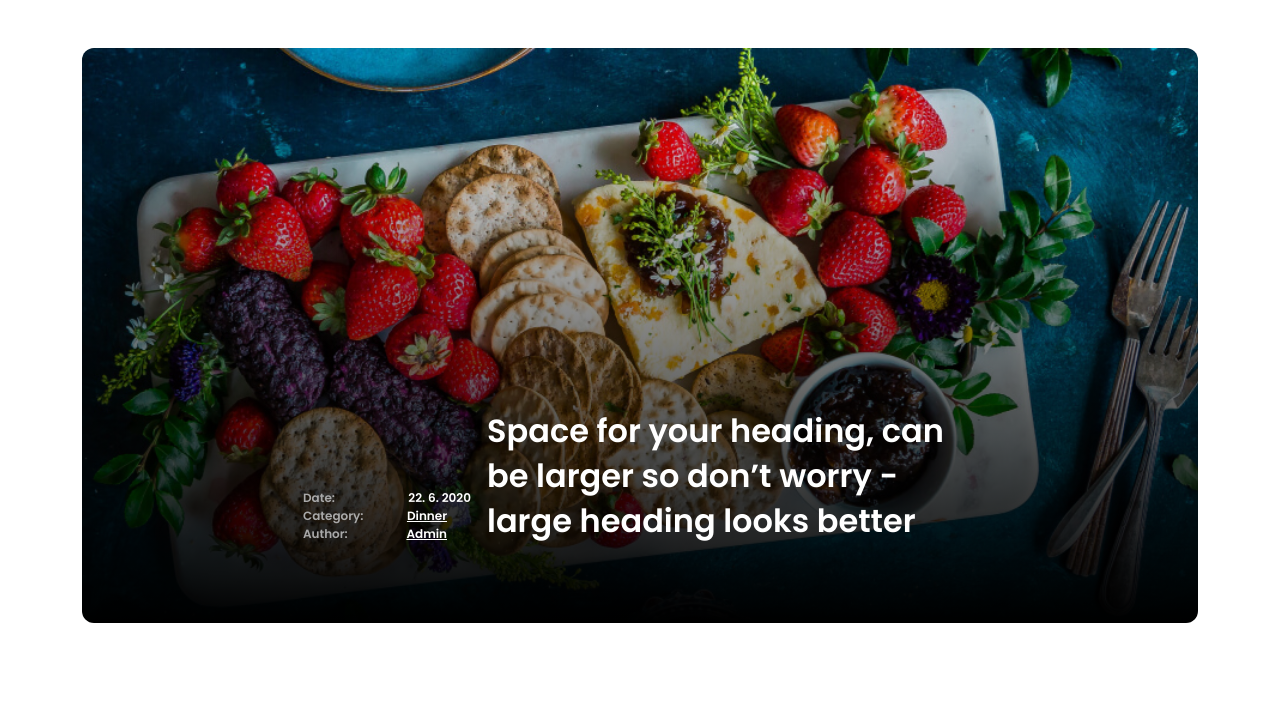
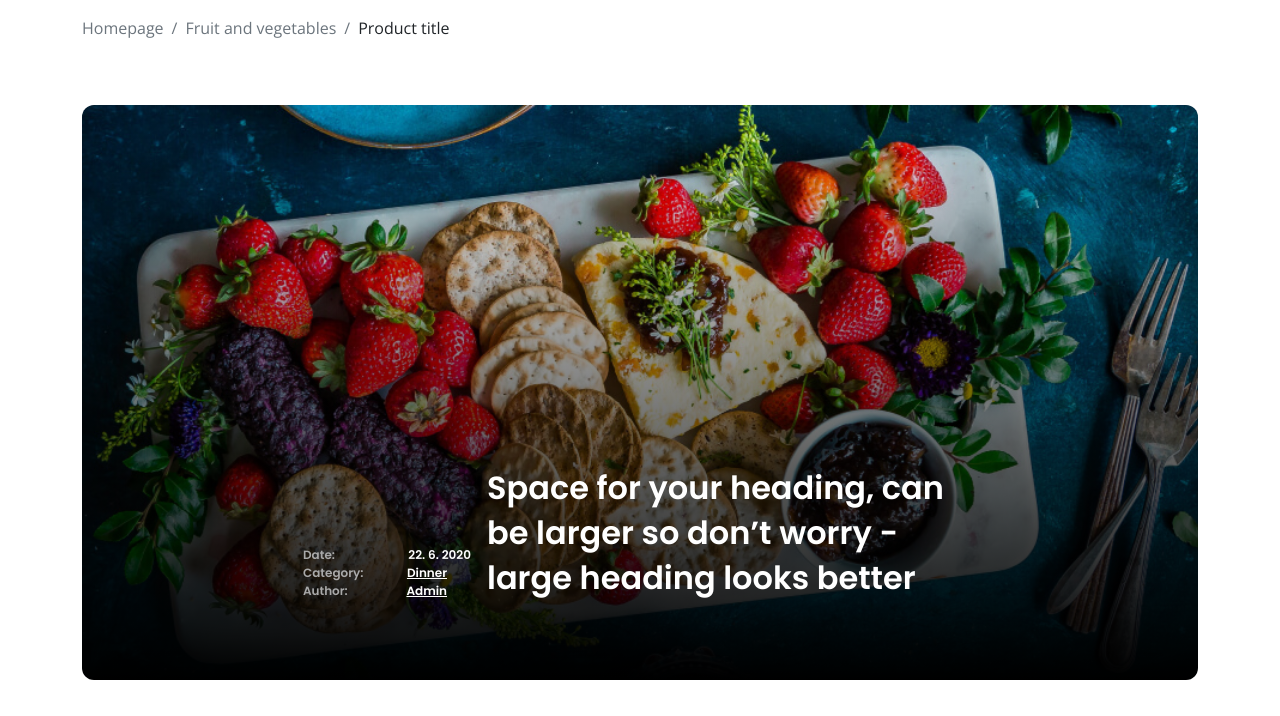
Before and after one commit to nurmuhammad9888/Freshnesecom, a plain HTML site: page product.html in a window 1280 px wide. Shown: the top 716 px of the page. Drawn offline with Linux system fonts and the light colour scheme.

Commit message:
Fix bags in breacrumb

```diff
--- a/product.html
+++ b/product.html
@@ -23,6 +23,18 @@
         <!-- Hero section start  -->
         <section class="product-hero">
             <div class="container">
+                <nav aria-label="breadcrumb mb-5">
+                    <ol class="breadcrumb">
+                        <li class="breadcrumb-item">
+                            <a class="text-secondary text-decoration-none" href="./index.html">Homepage</a>
+                        </li>
+                        <li class="breadcrumb-item">
+                            <a class="text-secondary text-decoration-none" href="./category.html">Fruit and vegetables</a>
+                        </li>
+                        <li class="breadcrumb-item active text-dark" aria-current="page">Product title</li>
+                    </ol>
+                </nav>
+
                 <div class="product-hero-img">
                     <div class="product-inner mx-auto d-flex flex-column-reverse flex-lg-row  align-items-lg-end justify-content-between p-5">
                         <div class="product-desc-box mt-3 mt-lg-0 me-3">
--- a/scss/blocks/_product.scss
+++ b/scss/blocks/_product.scss
@@ -1,9 +1,10 @@
 .product-hero{
-    padding-top: 48px;
+    padding-top: 16px;
     padding-bottom: 48px;
 }
 
 .product-hero-img{
+    margin-top: 65px;
     margin-bottom: 96px;
     padding-top: 0;
     padding-bottom: 32px;
```
Also changed, not shown: checkout.html (+9 -0 lines), css/main.css, 1 other file.
